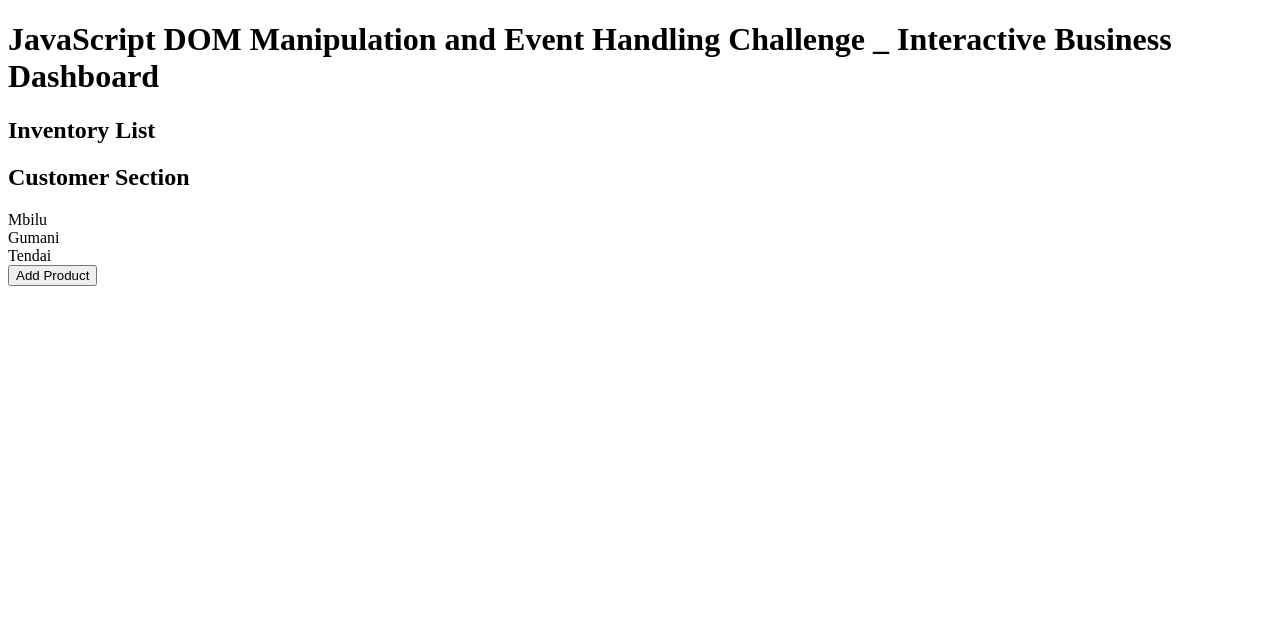
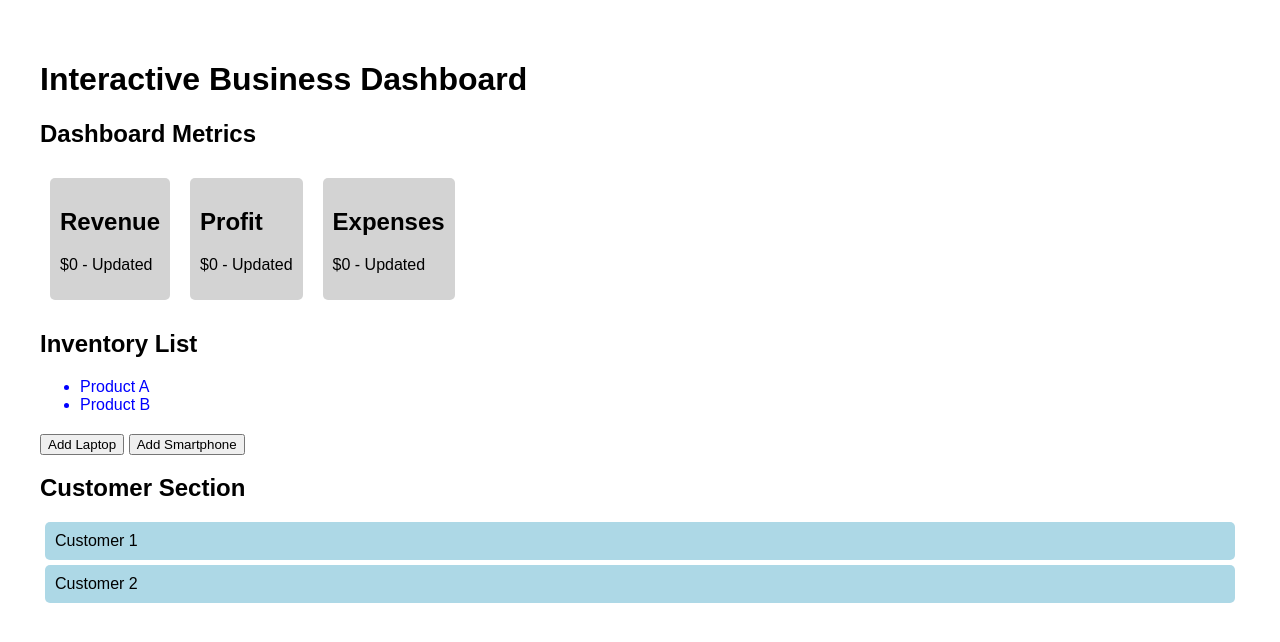
Before and after one commit to MbiluM/cc_12.js, a plain HTML site: page index.html in a window 1280 px wide. Drawn offline with Linux system fonts and the light colour scheme.

Commit message:
corrections

```diff
--- a/cc_12.js
+++ b/cc_12.js
@@ -1,91 +1,104 @@
-//Task 1 - Created Revenue Metric Card
-let dashboardContainer1 = document.getElementById('dashboard');
-let dashboardContainer2 = document.querySelector('#dashboard');
+// Task 1: Business Dashboard – DOM Element Selection and Creation
 
-let revenueCard = document.createElement('div');
+// Select the dashboard container using getElementById
+const dashboardById = document.getElementById("dashboard");
 
-revenueCard.setAttribute('class', 'metric-card'); // Assigning a class and an ID to the new element
-revenueCard.setAttribute('id', 'revenueCard');
+// Also select using querySelector
+const dashboard = document.querySelector("#dashboard");
 
-let revenueCardTitle = document.createElement('h3'); //Creating elements for the title & value
+// Create a new div element to serve as the Revenue metric card
+const revenueCard = document.createElement("div");
 
-revenueCardTitle.textContent = 'Revenue';
+// Set attributes for the new card: id and class
+revenueCard.setAttribute("id", "revenueCard");
+revenueCard.setAttribute("class", "metric-card");
 
-let revenueCardValue = document.createElement('p');
-revenueCardValue.textContent = ' $0';
+// Populate the card with a title and a placeholder value
+revenueCard.innerHTML = "<h2>Revenue</h2><p>$0</p>";
 
-revenueCard.appendChild(revenueCardTitle); //Appending the title and value to the metric card
-revenueCard.appendChild(revenueCardValue);
+// Append the revenue card to the dashboard container
+dashboard.appendChild(revenueCard);
 
-//Task 2 - Updated Metric Cards via Array Conversion
-let metricCards = document.querySelectorAll('.metric-card');
-let metricCardsArray = Array.from(metricCards);
+// Task 2: Updating Dashboard Metrics – Working with NodeLists and Arrays
 
-// Using forEach to update each card's inner text
+// For demonstration, create additional metric cards (Profit and Expenses)
+const profitCard = document.createElement("div");
+profitCard.setAttribute("class", "metric-card");
+profitCard.innerHTML = "<h2>Profit</h2><p>$0</p>";
+dashboard.appendChild(profitCard);
+
+const expensesCard = document.createElement("div");
+expensesCard.setAttribute("class", "metric-card");
+expensesCard.innerHTML = "<h2>Expenses</h2><p>$0</p>";
+dashboard.appendChild(expensesCard);
+
+// Select all metric cards using querySelectorAll
+const metricCardsNodeList = document.querySelectorAll(".metric-card");
+
+// Convert the NodeList into an array
+const metricCardsArray = Array.from(metricCardsNodeList);
+
+// Use an array method to update each card's content; here, we append " - Updated" to the value paragraph
 metricCardsArray.forEach(card => {
-    card.textContent = card.textContent + ' - Updated';
-    card.style.backgroundColor = 'lightBlue';
+    const p = card.querySelector("p");
+    if (p) {
+        p.textContent += " - Updated";
+    }
 });
 
-//Task 3 - Implemented Dynamic Inventory List
-function createProductItem(productName) { // Function to create a new product item
-    let listItem = document.createElement('li');
-    listItem.text = productName;
-    listItem.setAttribute('class', 'product-item');
-    listItem.setAttribute('data-product', productName); // Example of a custom data attribute
+// Task 3: Dynamic Inventory Management – Adding and Removing Items
 
-    listItem.addEventListener('click', removeProductItem);     // Event listener to remove the item when clicked
+// Select the inventory list element from the HTML
+const inventoryList = document.getElementById("inventoryList");
 
-    return listItem;
-};
-const inventoryList = document.getElementById('inventoryList'); // Create the inventory list element if it doesn't exist
-if (!inventoryList) {
-    inventoryList = document.createElement('ul');
-    inventoryList.id = 'inventoryList';
-    document.body.appendChild(inventoryList);
-};
-function removeProductItem(event) {
-    const itemToRemove = event.target;
-    const inventoryList = document.getElementById('inventoryList');
-    inventoryList.removeChild(itemToRemove);
-};
-const addButton = document.createElement('button'); // Create the inventory list element if it doesn't exist
-addButton.textContent = 'Add Product';
-addButton.addEventListener('click', function() {
-    const productName = prompt('Enter product name:');
-    if (productName) {
-        let productItem = createProductItem(productName);
-}});
-document.body.appendChild(addButton);
+// Function to add a new product item to the inventory list
+function addInventoryItem(productName) {
+    const li = document.createElement("li");
+    li.setAttribute("class", "product-item");
+    li.textContent = productName;
 
-// Task 4 - Demonstrated Event Bubbling in Customer Section
-const customerSection = document.getElementById('customerSection'); // Create customer section
+    // Attach an event listener to remove the item when clicked
+    li.addEventListener("click", function() {
+        removeInventoryItem(li);
+    });
 
-function createCustomerCard(customerName) { // Function to create a customer card
-    const customerCard = document.createElement('div');
-    customerCard.classList.add('customer-card');
-    customerCard.textContent = customerName;
+    inventoryList.appendChild(li);
+}
 
-    customerCard.addEventListener('click', function(event) {//Adding click event listener to the customer card
-    console.log('Customer card clicked');
-    event.stopPropagation(); // Stop event bubbling
+// Function to remove a product item from the inventory list
+function removeInventoryItem(item) {
+    inventoryList.removeChild(item);
+}
 
+// Test Cases: Adding new inventory items
+addInventoryItem("Product A");
+addInventoryItem("Product B");
+
+// Task 4: Business Customer Section – Handling Event Bubbling
+
+// Assume there is a parent container in the HTML with id "customerSection"
+const customerSection = document.getElementById("customerSection");
+
+// Create customer cards and append them to the customer section
+const customerCard1 = document.createElement("div");
+customerCard1.setAttribute("class", "customer-card");
+customerCard1.textContent = "Customer 1";
+customerSection.appendChild(customerCard1);
+
+const customerCard2 = document.createElement("div");
+customerCard2.setAttribute("class", "customer-card");
+customerCard2.textContent = "Customer 2";
+customerSection.appendChild(customerCard2);
+
+// Attach an event listener to the parent container to log when it is clicked
+customerSection.addEventListener("click", function() {
+    console.log("Customer section clicked");
 });
 
-    return customerCard;
-};
-
-// Add customer cards to the customer section
-const customer1 = createCustomerCard('Mbilu');
-customerSection.appendChild(customer1);
-
-const customer2 = createCustomerCard('Gumani');
-customerSection.appendChild(customer2);
-
-const customer3 = createCustomerCard('Tendai');
-customerSection.appendChild(customer3);
-
-// Add click event listener to the customer section
-customerSection.addEventListener('click', function() {
-    console.log('Customer section clicked');
+// Attach event listeners to each customer card; use stopPropagation() to prevent the parent's event handler from firing
+document.querySelectorAll(".customer-card").forEach(card => {
+    card.addEventListener("click", function(event) {
+        console.log("Customer card clicked");
+        event.stopPropagation(); // Prevent event bubbling to the parent container
+    });
 });
--- a/index.html
+++ b/index.html
@@ -2,23 +2,57 @@
 <html lang="en">
 <head>
     <meta charset="UTF-8">
-    <meta name="viewport" content="width=0,
-    initial-scale=1.0">
-    <title>JavaScript DOM Manipulation and Event Handling Challenge _ Interactive Business Dashboard</title>
+    <meta name="viewport" content="width=device-width, initial-scale=1.0">
+    <title>Interactive Business Dashboard</title>
+    <style>
+        body {
+            font-family: Arial, sans-serif;
+            margin: 20px;
+            padding: 20px;
+        }
+        .metric-card {
+            padding: 10px;
+            margin: 10px;
+            background-color: lightgray;
+            border-radius: 5px;
+            display: inline-block;
+        }
+        .product-item {
+            cursor: pointer;
+            color: blue;
+        }
+        .customer-card {
+            padding: 10px;
+            margin: 5px;
+            background-color: lightblue;
+            border-radius: 5px;
+            cursor: pointer;
+        }
+        #dashboard, #inventoryList, #customerSection {
+            margin-bottom: 20px;
+        }
+    </style>
 </head>
 <body>
-    <h1>JavaScript DOM Manipulation and Event Handling Challenge _ Interactive Business Dashboard</h1>
 
-    <div id = "dashboard"></div>
+    <h1>Interactive Business Dashboard</h1>
 
+    <!-- Dashboard Metrics Section -->
+    <h2>Dashboard Metrics</h2>
+    <div id="dashboard"></div>
+
+    <!-- Inventory List Section -->
     <h2>Inventory List</h2>
-    <ul id = "inventoryList"></ul>
+    <ul id="inventoryList"></ul>
+    <button onclick="addInventoryItem('Laptop')">Add Laptop</button>
+    <button onclick="addInventoryItem('Smartphone')">Add Smartphone</button>
 
+    <!-- Customer Section -->
     <h2>Customer Section</h2>
-    <div id = "customerSection">
+    <div id="customerSection"></div>
 
-    </div>
+    <!-- Link to JavaScript File -->
+    <script src="cc_12.js"></script>
 
-    <script src="cc_12.js" defer></script>
 </body>
 </html>
```
